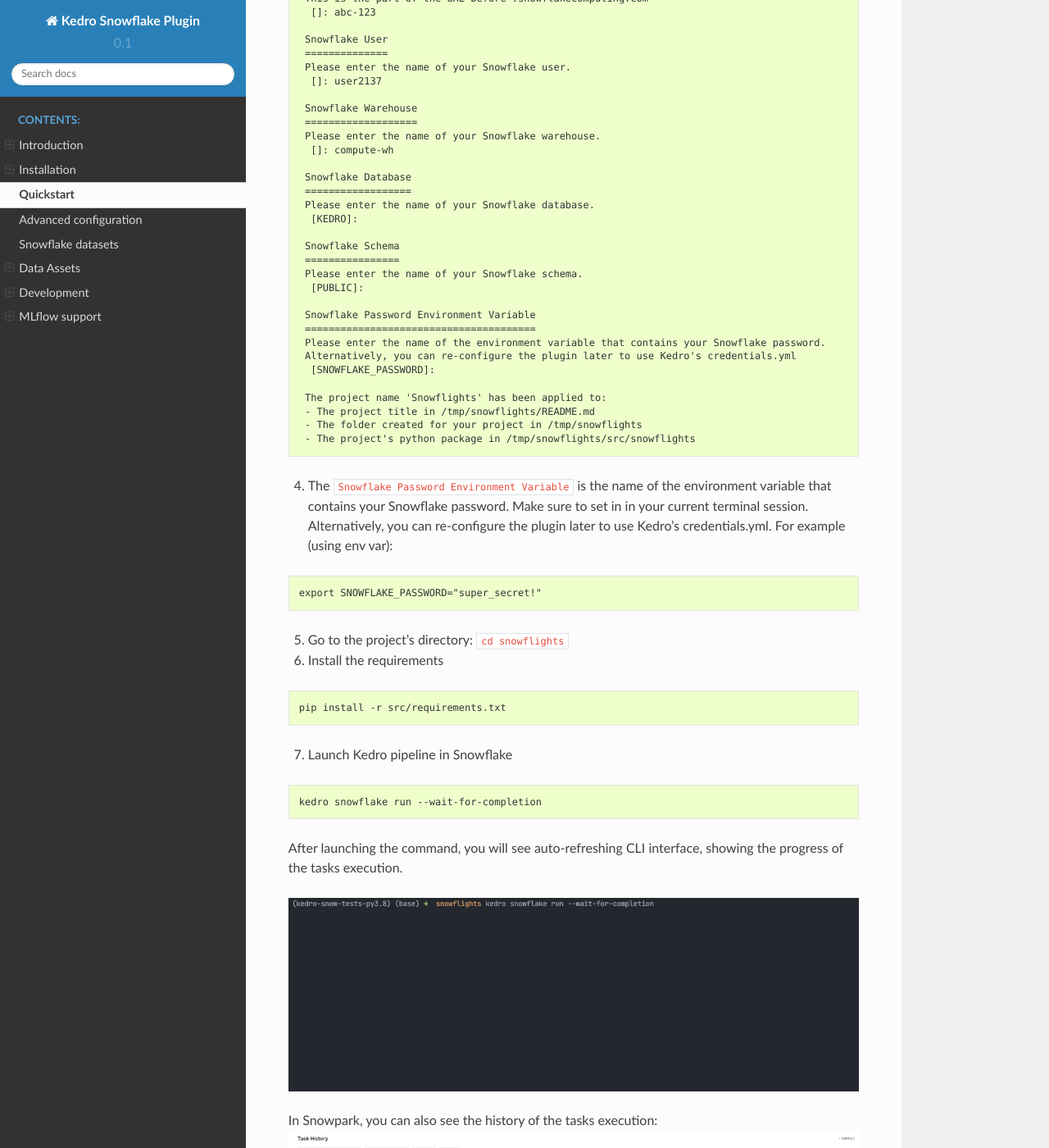
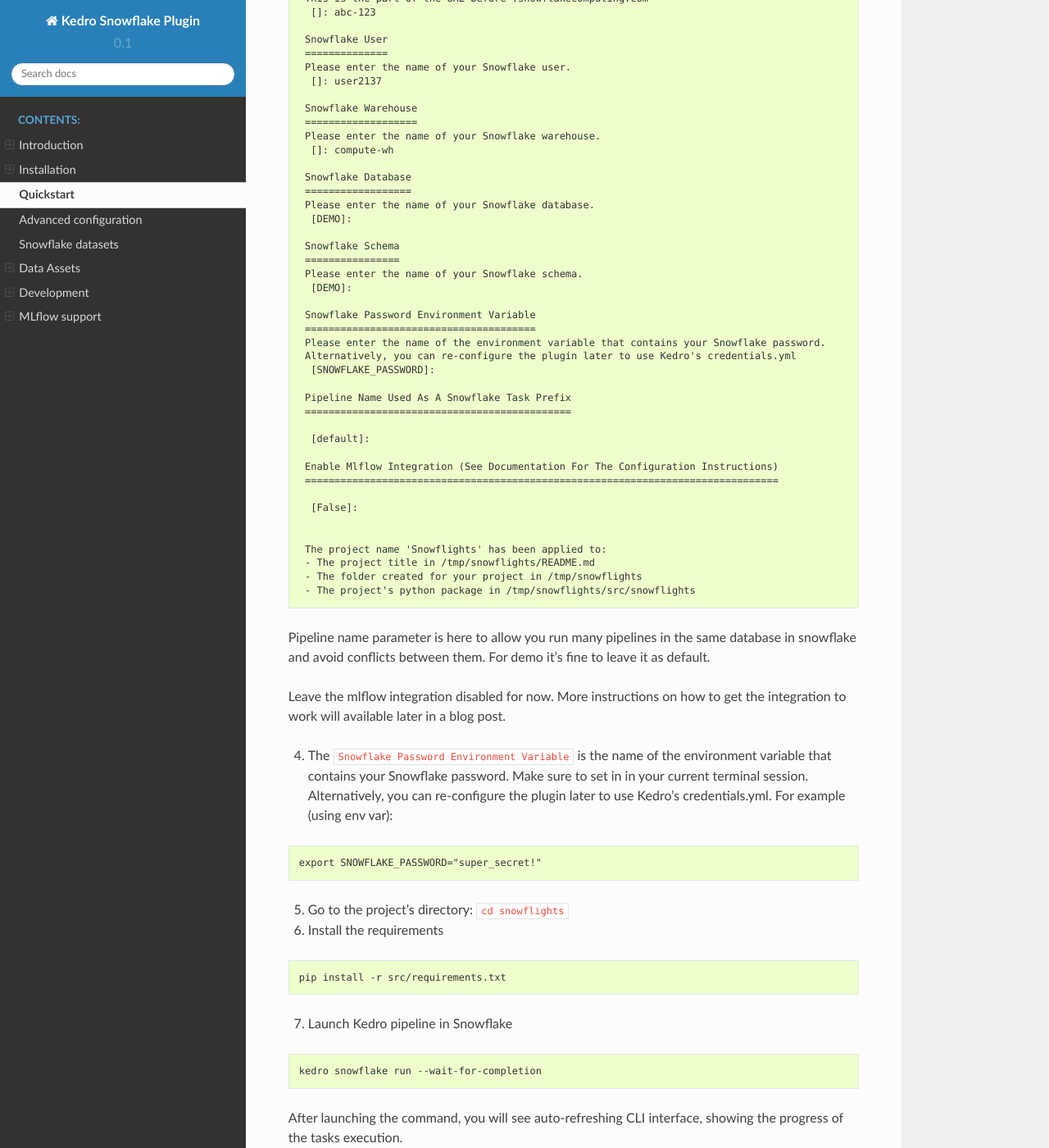
Before and after one commit to getindata/kedro-snowflake, a Sphinx documentation site: the page built from docs/source/03_quickstart.rst, in a window 1280 px wide and 1400 px high, scrolled down 1016 px. Shown: the whole window at 82% size. Built offline with Sphinx 7.4.7 and the Read the Docs theme 2.0.0, drawn with Linux system fonts in a browser that asks for light colours.

Commit message:
updated docs

```diff
--- a/docs/source/03_quickstart.rst
+++ b/docs/source/03_quickstart.rst
@@ -60,12 +60,12 @@
     Snowflake Database
     ==================
     Please enter the name of your Snowflake database.
-     [KEDRO]:
+     [DEMO]:
 
     Snowflake Schema
     ================
     Please enter the name of your Snowflake schema.
-     [PUBLIC]:
+     [DEMO]:
 
     Snowflake Password Environment Variable
     =======================================
@@ -73,11 +73,25 @@
     Alternatively, you can re-configure the plugin later to use Kedro's credentials.yml
      [SNOWFLAKE_PASSWORD]:
 
+    Pipeline Name Used As A Snowflake Task Prefix
+    =============================================
+
+     [default]:
+
+    Enable Mlflow Integration (See Documentation For The Configuration Instructions)
+    ================================================================================
+
+     [False]:
+
+
     The project name 'Snowflights' has been applied to:
     - The project title in /tmp/snowflights/README.md
     - The folder created for your project in /tmp/snowflights
     - The project's python package in /tmp/snowflights/src/snowflights
 
+Pipeline name parameter is here to allow you run many pipelines in the same database in snowflake and avoid conflicts between them. For demo it's fine to leave it as default.
+
+Leave the mlflow integration disabled for now. More instructions on how to get the integration to work will available later in a blog post.
 
 4. The ``Snowflake Password Environment Variable`` is the name of the environment variable that contains your Snowflake password. Make sure to set in in your current terminal session. Alternatively, you can re-configure the plugin later to use Kedro's credentials.yml.
    For example (using env var):
@@ -112,7 +126,8 @@
 -------
 
 Advanced configuration
-------------------
+----------------------------
+
 This plugin uses `*snowflake.yml` configuration file in standard Kedro's config directory to handle all its configuration.
 Follow the comments in the example config, to understand the meaning of each field and modify them as you see fit.
 
```
Also changed, not shown: docs/source/02_installation.md (+1 -0 lines).
